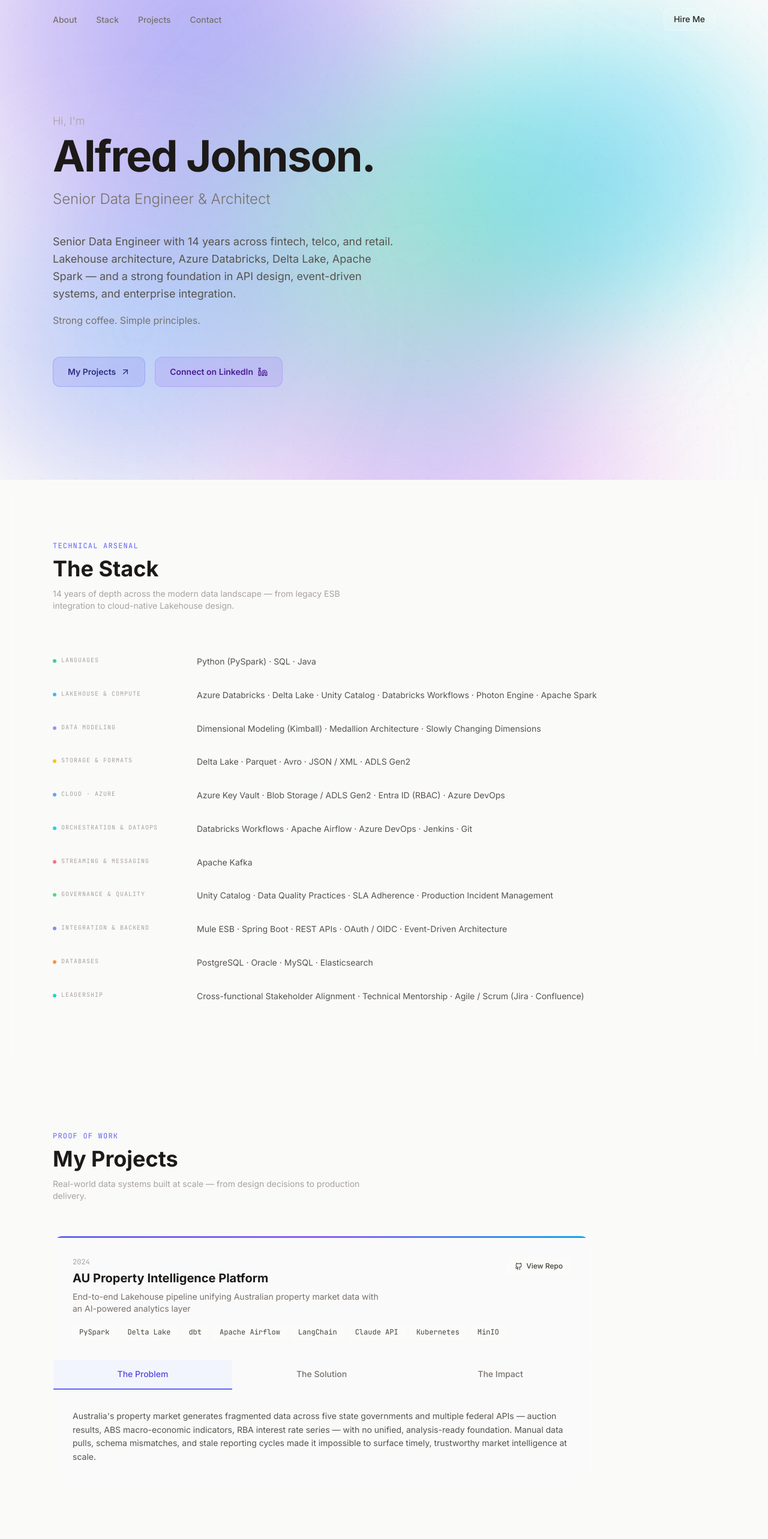
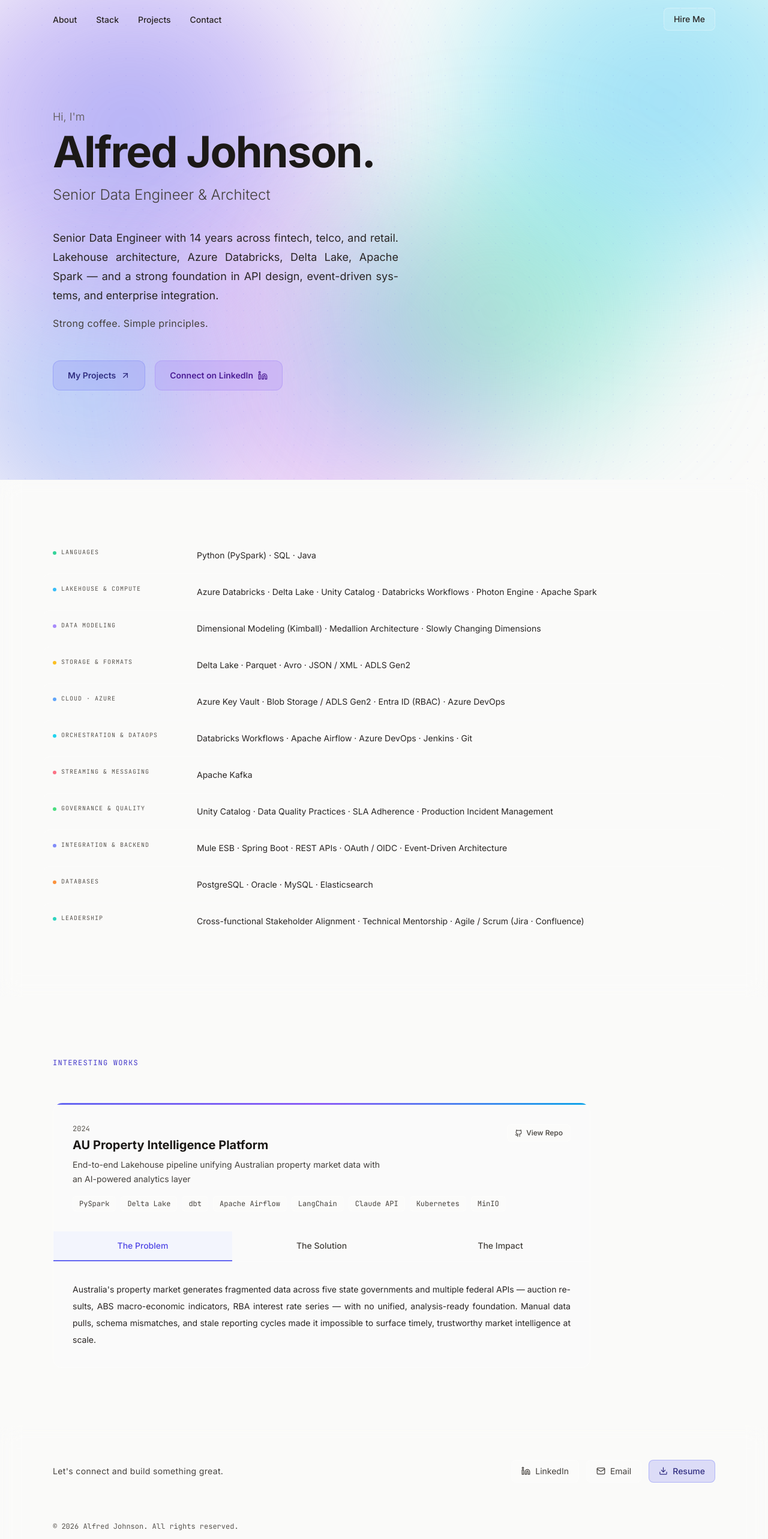
Before and after one commit to deepredalfa/alfred-personal-website, a React (Vite) app: page / in a window 1280 px wide. Shown: the top 2566 px of the page at 60% size. Built offline with nearby package versions, Linux system fonts and the light colour scheme.

Commit message:
Darken body text, justify paragraphs, speed up aurora, trim section headers

```diff
--- a/src/App.jsx
+++ b/src/App.jsx
@@ -267,7 +267,7 @@ function Navbar() {
             <li key={item}>
               <a
                 href={`#${item.toLowerCase()}`}
-                className="text-sm text-stone-500 hover:text-stone-900 transition-colors font-medium"
+                className="text-sm text-stone-800 hover:text-stone-950 transition-colors font-medium"
               >
                 {item}
               </a>
@@ -285,7 +285,7 @@ function Navbar() {
 
         {/* Mobile toggle */}
         <button
-          className="md:hidden p-2 -mr-2 text-stone-500 hover:text-stone-900 transition-colors"
+          className="md:hidden p-2 -mr-2 text-stone-700 hover:text-stone-950 transition-colors"
           onClick={() => setDrawerOpen(!drawerOpen)}
           aria-label="Toggle menu"
           aria-expanded={drawerOpen}
@@ -331,21 +331,21 @@ function IntroSection() {
       <div className="relative max-w-6xl mx-auto px-6 pt-28 pb-20 w-full">
 
         {/* Greeting — sits close to the name so they read as one natural intro */}
-        <p className="text-stone-400 text-lg font-light mb-2">Hi, I'm</p>
+        <p className="text-stone-600 text-lg font-light mb-2">Hi, I'm</p>
 
         <h1 className="text-5xl sm:text-6xl md:text-7xl font-bold text-stone-900 tracking-tight leading-[1.06] mb-5">
           {INTRO.name}
         </h1>
 
         {/* Title */}
-        <p className="text-xl md:text-2xl text-stone-500 font-light mb-10">
+        <p className="text-xl md:text-2xl text-stone-700 font-light mb-10">
           {INTRO.title}
         </p>
 
         {/* Bio — two short paragraphs, warm and direct */}
         <div className="max-w-xl space-y-4 mb-12">
-          <p className="text-stone-600 text-lg leading-relaxed">{INTRO.bio1}</p>
-          <p className="text-stone-500 text-base leading-relaxed">{INTRO.bio2}</p>
+          <p className="text-stone-800 text-lg leading-8 text-justify hyphens-auto">{INTRO.bio1}</p>
+          <p className="text-stone-700 text-base leading-7 tracking-wide">{INTRO.bio2}</p>
         </div>
 
         {/* CTAs */}
@@ -384,15 +384,6 @@ function TechStackSection() {
     <section id="stack" className="py-24 bg-white/10 backdrop-blur-lg">
       <div className="max-w-6xl mx-auto px-6">
 
-        {/* Section header */}
-        <div className="mb-14">
-          <span className="text-xs font-mono text-indigo-500 tracking-widest uppercase">Technical Arsenal</span>
-          <h2 className="text-4xl font-bold text-stone-900 mt-2 mb-3">The Stack</h2>
-          <p className="text-stone-400 max-w-lg text-sm">
-            14 years of depth across the modern data landscape — from legacy ESB integration to cloud-native Lakehouse design.
-          </p>
-        </div>
-
         {/*
           Inline row layout:
           [colored dot] [CATEGORY LABEL]    skill · skill · skill
@@ -418,13 +409,13 @@ function TechStackSection() {
                   className={`w-1.5 h-1.5 rounded-full mt-[5px] shrink-0 ${DOT_COLOR[cat.accent]}`}
                   aria-hidden="true"
                 />
-                <span className="text-[10px] font-mono text-stone-400 uppercase tracking-widest leading-snug group-hover:text-stone-600 transition-colors">
+                <span className="text-[10px] font-mono text-stone-600 uppercase tracking-widest leading-snug group-hover:text-stone-900 transition-colors">
                   {cat.label}
                 </span>
               </div>
 
               {/* Skills as inline text — no boxes, separated by · */}
-              <p className="text-sm text-stone-600 leading-relaxed flex-1">
+              <p className="text-sm text-stone-800 leading-7 flex-1">
                 {cat.skills.join('  ·  ')}
               </p>
             </div>
@@ -451,9 +442,9 @@ function ProjectCard({ project }) {
       <div className="p-6 md:p-8 border-b border-white/20">
         <div className="flex flex-col sm:flex-row sm:items-start justify-between gap-4 mb-4">
           <div>
-            <span className="text-xs font-mono text-stone-400 mb-1.5 block">{project.year}</span>
+            <span className="text-xs font-mono text-stone-600 mb-1.5 block">{project.year}</span>
             <h3 className="text-xl font-bold text-stone-900 leading-snug">{project.title}</h3>
-            <p className="text-sm text-stone-500 mt-1.5 max-w-lg">{project.subtitle}</p>
+            <p className="text-sm text-stone-700 mt-1.5 max-w-lg leading-6 text-justify hyphens-auto">{project.subtitle}</p>
           </div>
           <a
             href={project.github}
@@ -492,7 +483,7 @@ function ProjectCard({ project }) {
             className={`flex-1 px-4 py-3.5 text-sm font-medium transition-all duration-200 border-b-2 ${
               activeTab === tab
                 ? 'border-indigo-500 text-indigo-600 bg-indigo-50/60'
-                : 'border-transparent text-stone-500 hover:text-stone-800 hover:bg-white/15'
+                : 'border-transparent text-stone-700 hover:text-stone-950 hover:bg-white/15'
             }`}
           >
             {PROJECT_TAB_LABELS[tab]}
@@ -502,7 +493,7 @@ function ProjectCard({ project }) {
 
       {/* Tab content */}
       <div id={`${project.id}-${activeTab}`} role="tabpanel" className="p-6 md:p-8">
-        <p className="text-stone-600 text-sm leading-relaxed">{project.tabs[activeTab]}</p>
+        <p className="text-stone-800 text-sm leading-7 text-justify hyphens-auto">{project.tabs[activeTab]}</p>
       </div>
     </article>
   )
@@ -516,11 +507,7 @@ function ProjectsSection() {
       <div ref={ref} className="max-w-6xl mx-auto px-6">
 
         <div className={`mb-14 ${visible ? 'animate-fade-up' : 'opacity-0'}`}>
-          <span className="text-xs font-mono text-indigo-500 tracking-widest uppercase">Proof of Work</span>
-          <h2 className="text-4xl font-bold text-stone-900 mt-2 mb-3">My Projects</h2>
-          <p className="text-stone-400 max-w-lg text-sm">
-            Real-world data systems built at scale — from design decisions to production delivery.
-          </p>
+          <span className="text-xs font-mono text-indigo-700 tracking-widest uppercase">Interesting Works</span>
         </div>
 
         <div
@@ -548,7 +535,7 @@ function Footer() {
         <div className="flex flex-col md:flex-row items-start md:items-center justify-between gap-8 mb-10">
           {/* Tagline */}
           <div>
-            <p className="text-stone-500 text-sm max-w-xs leading-relaxed">
+            <p className="text-stone-700 text-sm max-w-xs leading-7 tracking-wide">
               Let's connect and build something great.
             </p>
           </div>
@@ -585,7 +572,7 @@ function Footer() {
         </div>
 
         <div className="border-t border-white/20 pt-6">
-          <p className="text-stone-400 text-xs font-mono">
+          <p className="text-stone-600 text-xs font-mono">
             © {new Date().getFullYear()} Alfred Johnson. All rights reserved.
           </p>
         </div>
--- a/tailwind.config.js
+++ b/tailwind.config.js
@@ -62,10 +62,10 @@ export default {
         'blob-2':    'blob-2   12s ease-in-out infinite',
         'blob-3':    'blob-3   15s ease-in-out infinite',
         'fade-up':   'fade-up  0.55s ease-out both',
-        'aurora-1':  'aurora-1 22s ease-in-out infinite',
-        'aurora-2':  'aurora-2 28s ease-in-out infinite',
-        'aurora-3':  'aurora-3 18s ease-in-out infinite',
-        'aurora-4':  'aurora-4 25s ease-in-out infinite',
+        'aurora-1':  'aurora-1 11s ease-in-out infinite',
+        'aurora-2':  'aurora-2 14s ease-in-out infinite',
+        'aurora-3':  'aurora-3  9s ease-in-out infinite',
+        'aurora-4':  'aurora-4 13s ease-in-out infinite',
       },
     },
   },
```
